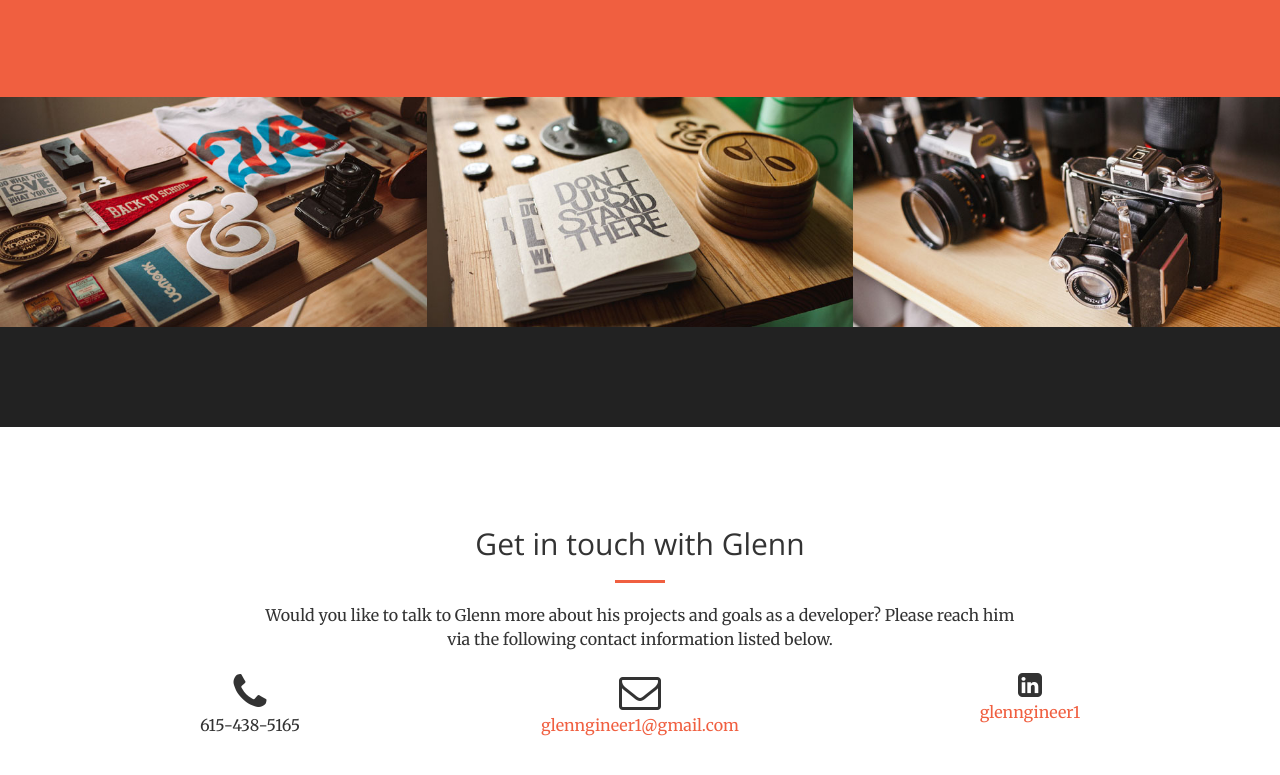
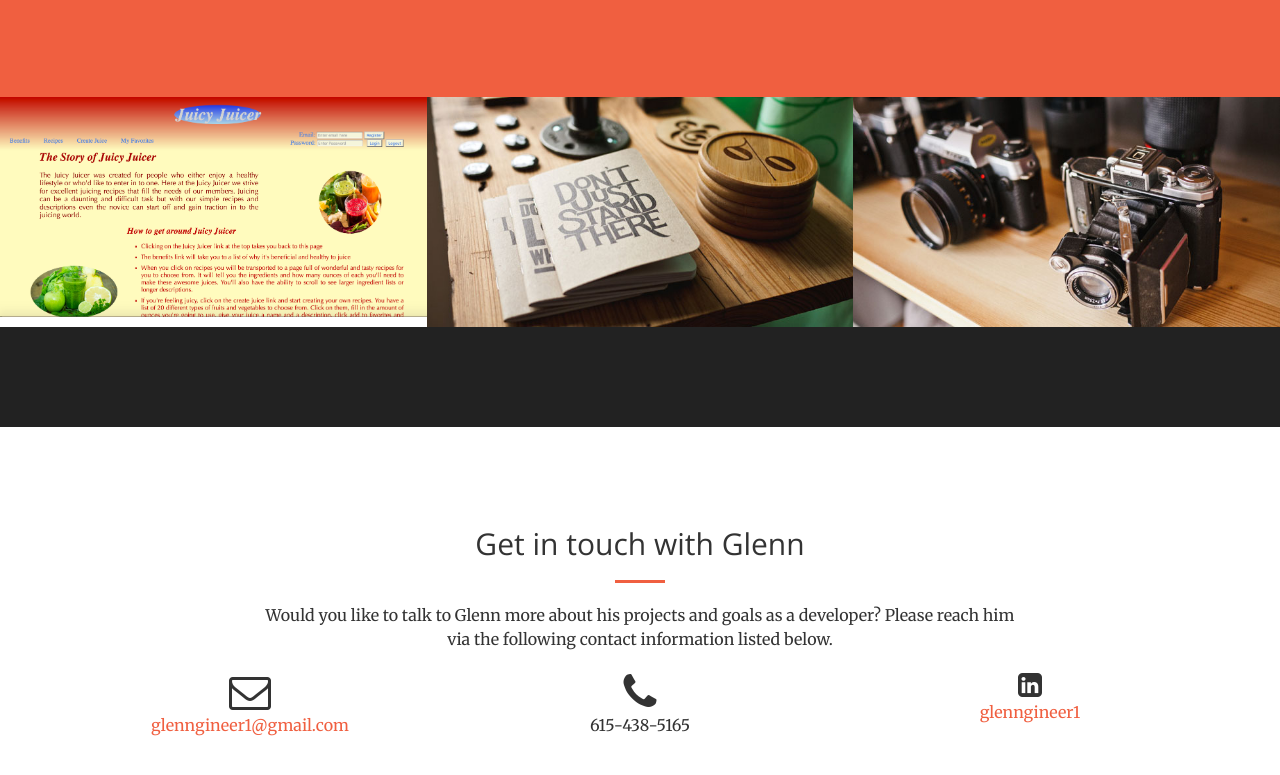
Before and after one commit to glenngineer1/glenngineer1.github.io, a website: page index.html in a window 1280 px wide. Shown: the part 1309-2084 px from the top of the page. Drawn offline with nearby package versions, Linux system fonts and the light colour scheme.

Commit message:
added image for front end capstone

```diff
--- a/index.html
+++ b/index.html
@@ -94,8 +94,8 @@
         <div class="container-fluid">
             <div class="row no-gutter popup-gallery">
                 <div class="col-lg-4 col-sm-6">
-                    <a href="img/portfolio/fullsize/1.jpg" class="portfolio-box">
-                        <img src="img/portfolio/thumbnails/1.jpg" class="img-responsive" alt="">
+                    <a href="img/portfolio/fullsize/juicy-juicer.png" class="portfolio-box">
+                        <img src="img/portfolio/fullsize/juicy-juicer.png" class="img-responsive" alt="">
                         <div class="portfolio-box-caption">
                             <div class="portfolio-box-caption-content">
                                 <div class="project-category text-faded">
@@ -156,12 +156,12 @@
                     <p>Would you like to talk to Glenn more about his projects and goals as a developer? Please reach him via the following contact information listed below.</p>
                 </div>
                 <div class="col-lg-4 text-center">
+                    <i class="fa fa-envelope-o fa-3x sr-contact"></i>
+                    <p><a href="mailto:your-email@your-domain.com">glenngineer1@gmail.com</a></p>
+                </div>
+                <div class="col-lg-4 text-center">
                     <i class="fa fa-phone fa-3x sr-contact"></i>
                     <p>615-438-5165</p>
-                </div>
-                <div class="col-lg-4 text-center">
-                    <i class="fa fa-envelope-o fa-3x sr-contact"></i>
-                    <p><a href="mailto:your-email@your-domain.com">glenngineer1@gmail.com</a></p>
                 </div>
                 <div class="col-lg-4 text-center">
                     <i class="fa fa-linkedin-square fa-2x" aria-hidden="true"></i>
```
Also changed, not shown: img/portfolio/fullsize/juicy-juicer.png (added).
